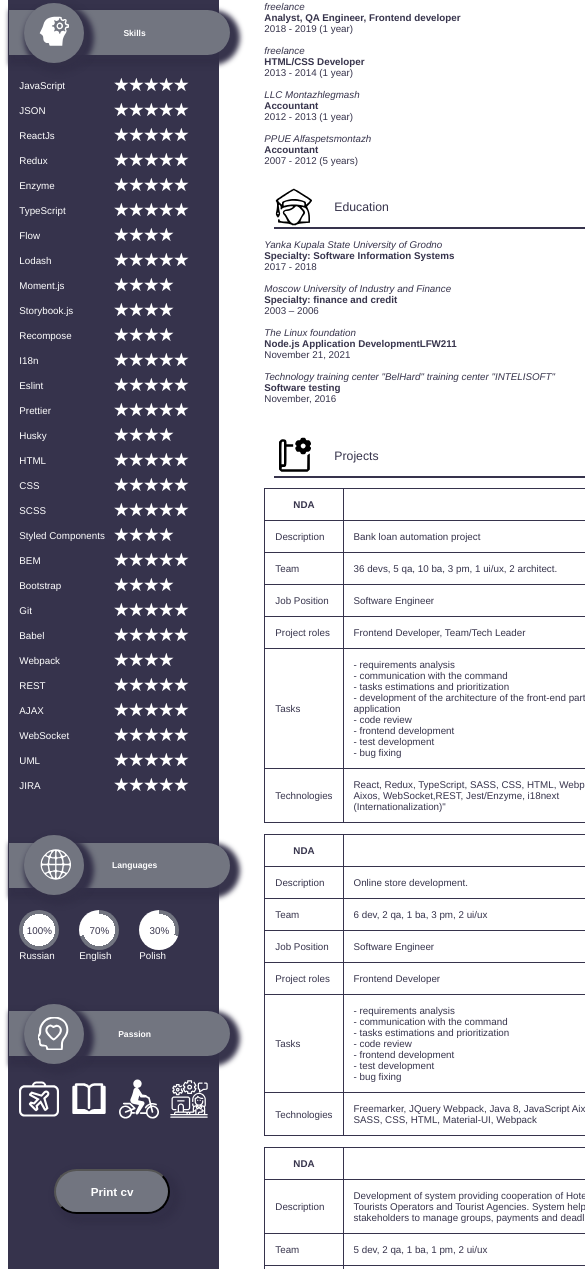
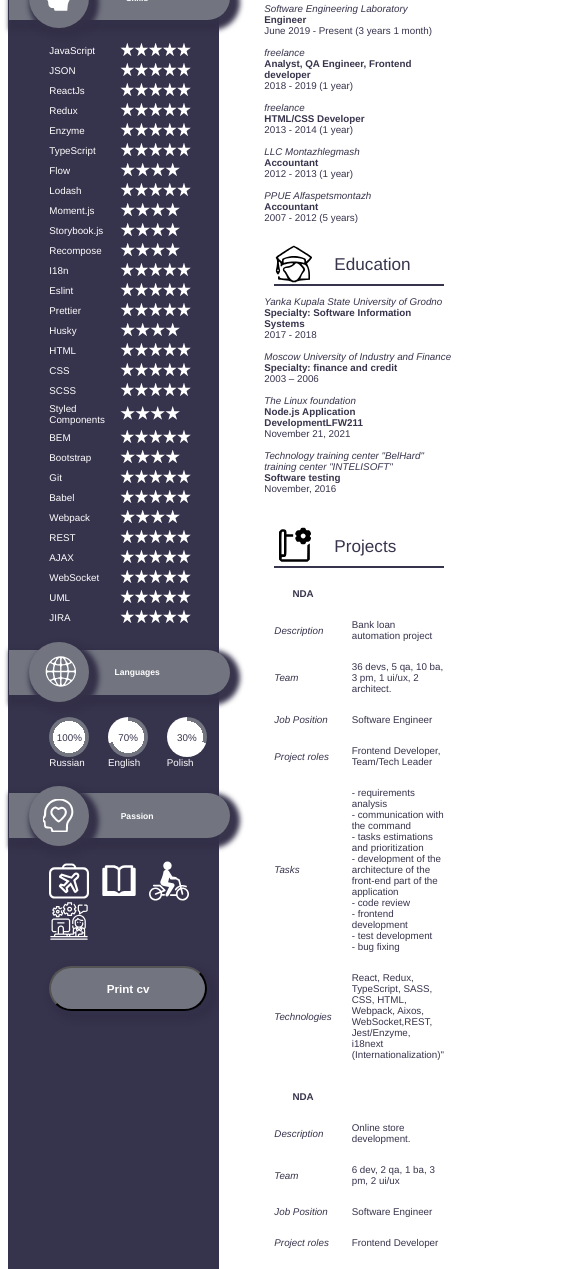
Before and after one commit to AlexKelle/alexandra-kelle-cv, a website: page index.html in a window 390 px wide. Shown: the part 400-1669 px from the top of the page, 585 px wide, since content can reach past the window. Drawn offline with Linux system fonts and the light colour scheme.

Commit message:
refactor: style refactoring

```diff
--- a/index.html
+++ b/index.html
@@ -36,6 +36,7 @@
           <div class="contact__separator">
             <h2 class="separator__title">Contacts</h2>
           </div>
+          <div class="contact__items-container">
             <div class="contact__item">
               <img src="./assets/phone.svg" alt="phone" class="contact__img">
               <a href="tel:698597593" aria-label="6 9 8. 5 9 7. 5 9 3.">(+48) 698-597-593</a>
@@ -54,6 +55,7 @@
                 aria-label="https://www.linkedin.com/in/alexandra-kelle/" target="_blank">
                 LinkedIn
               </a>
+            </div>
           </div>
         </article>
         <article class="skills__container">
@@ -517,23 +519,23 @@
                 <th>NDA</th>
                 <th></th>
                 <tr>
-                  <td>Description</td>
+                  <td><em>Description</em></td>
                   <td>Bank loan automation project</td>
                 </tr>
                 <tr>
-                  <td>Team</td>
+                  <td><em>Team</em></td>
                   <td> 36 devs, 5 qa, 10 ba, 3 pm, 1 ui/ux, 2 architect.</td>
                 </tr>
                 <tr>
-                  <td>Job Position</td>
+                  <td><em>Job Position</em></td>
                   <td>Software Engineer</td>
                 </tr>
                 <tr>
-                  <td>Project roles</td>
+                  <td><em>Project roles</em></td>
                   <td>Frontend Developer, Team/Tech Leader</td>
                 </tr>
                 <tr>
-                  <td>Tasks</td>
+                  <td><em>Tasks</em></td>
                   <td>
                     - requirements analysis<br>
                     - communication with the command<br>
@@ -546,7 +548,7 @@
                   </td>
                 </tr>
                 <tr>
-                  <td>Technologies</td>
+                  <td><em>Technologies</em></td>
                   <td>React, Redux, TypeScript, SASS, CSS, HTML, Webpack, Aixos,
                     WebSocket,REST, Jest/Enzyme, i18next (Internationalization)"</td>
                 </tr>
@@ -556,25 +558,25 @@
                 <th>NDA</th>
                 <th></th>
                 <tr>
-                  <td>Description</td>
+                  <td><em>Description</em></td>
                   <td>Online store development.
                   </td>
                 </tr>
                 <tr>
-                  <td>Team</td>
+                  <td><em>Team</em></td>
                   <td>6 dev, 2 qa, 1 ba, 3 pm, 2 ui/ux
                   </td>
                 </tr>
                 <tr>
-                  <td>Job Position</td>
+                  <td><em>Job Position</em></td>
                   <td>Software Engineer</td>
                 </tr>
                 <tr>
-                  <td>Project roles</td>
+                  <td><em>Project roles</em></td>
                   <td>Frontend Developer</td>
                 </tr>
                 <tr>
-                  <td>Tasks</td>
+                  <td><em>Tasks</em></td>
                   <td>
                     - requirements analysis<br>
                     - communication with the command<br>
@@ -586,7 +588,7 @@
                   </td>
                 </tr>
                 <tr>
-                  <td>Technologies</td>
+                  <td><em>Technologies</em></td>
                   <td>Freemarker, JQuery Webpack, Java 8, JavaScript
                     Aixos, SASS, CSS, HTML, Material-UI, Webpack</td>
                 </tr>
@@ -596,26 +598,26 @@
                 <th>NDA</th>
                 <th></th>
                 <tr>
-                  <td>Description</td>
+                  <td><em>Description</em></td>
                   <td>Development of system providing cooperation of Hotels, Tourists Operators and Tourist Agencies.
                     System helps
                     stakeholders to manage groups, payments and deadlines.
                   </td>
                 </tr>
                 <tr>
-                  <td>Team</td>
+                  <td><em>Team</em></td>
                   <td>5 dev, 2 qa, 1 ba, 1 pm, 2 ui/ux</td>
                 </tr>
                 <tr>
-                  <td>Job Position</td>
+                  <td><em>Job Position</em></td>
                   <td>Software Engineer</td>
                 </tr>
                 <tr>
-                  <td>Project roles</td>
+                  <td><em>Project roles</em></td>
                   <td>Frontend Developer</td>
                 </tr>
                 <tr>
-                  <td>Tasks</td>
+                  <td><em>Tasks</em></td>
                   <td>
                     - requirements analysis<br>
                     - communication with the command<br>
@@ -627,7 +629,7 @@
                   </td>
                 </tr>
                 <tr>
-                  <td>Technologies</td>
+                  <td><em>Technologies</em></td>
                   <td>
                     React, Redux, Flow, Webpack, Java 8
                     Aixos, CSS, HTML, Material-UI, Webpack, REST
@@ -639,24 +641,24 @@
                 <th>NDA</th>
                 <th></th>
                 <tr>
-                  <td>Description</td>
+                  <td><em>Description</em></td>
                   <td>Development of web-platform for international realty Investments based on blockchain principles.
                   </td>
                 </tr>
                 <tr>
-                  <td>Team</td>
+                  <td><em>Team</em></td>
                   <td>4 dev (+ 2 dev), 1 ba, 1 pm, 1 ux/ui designer, 1 qa (+ 1 qa), 1 architect</td>
                 </tr>
                 <tr>
-                  <td>Job Position</td>
+                  <td><em>Job Position</em></td>
                   <td>Software Engineer</td>
                 </tr>
                 <tr>
-                  <td>Project roles</td>
+                  <td><em>Project roles</em></td>
                   <td>Frontend Developer</td>
                 </tr>
                 <tr>
-                  <td>Tasks</td>
+                  <td><em>Tasks</em></td>
                   <td>
                     - requirements analysis<br>
                     - communication with the command<br>
@@ -668,7 +670,7 @@
                   </td>
                 </tr>
                 <tr>
-                  <td>Technologies</td>
+                  <td><em>Technologies</em></td>
                   <td>
                     React, Aixos, Redux, Flow, Jest/Enzyme, i18next, Ant design, REST
                   </td>
@@ -679,27 +681,27 @@
                 <th>NDA</th>
                 <th></th>
                 <tr>
-                  <td>Description</td>
+                  <td><em>Description</em></td>
                   <td>Development of the system providing interaction of owners of a photography Studio and its clients.
                     The system helps to
                     effectively interact with customers, effectively use the working time of the Studio and its space.
                   </td>
                 </tr>
                 <tr>
-                  <td>Team</td>
+                  <td><em>Team</em></td>
                   <td>2 dev, 1 qa, 1 ba, 1 pm, 1 ui/ux
                   </td>
                 </tr>
                 <tr>
-                  <td>Job Position</td>
+                  <td><em>Job Position</em></td>
                   <td>Software Engineer</td>
                 </tr>
                 <tr>
-                  <td>Project roles</td>
+                  <td><em>Project roles</em></td>
                   <td>Frontend Developer</td>
                 </tr>
                 <tr>
-                  <td>Tasks</td>
+                  <td><em>Tasks</em></td>
                   <td>
                     - requirements analysis<br>
                     - communication with the command<br>
@@ -711,7 +713,7 @@
                   </td>
                 </tr>
                 <tr>
-                  <td>Technologies</td>
+                  <td><em>Technologies</em></td>
                   <td>
                     React, Redux, Webpack, Java 8
                   </td>
@@ -722,24 +724,24 @@
                 <th>NDA</th>
                 <th></th>
                 <tr>
-                  <td>Description</td>
+                  <td><em>Description</em></td>
                   <td>Online store development.</td>
                 </tr>
                 <tr>
-                  <td>Team</td>
+                  <td><em>Team</em></td>
                   <td>2 dev, 1 qa, 1pm, 1 ui/ux
                   </td>
                 </tr>
                 <tr>
-                  <td>Job Position</td>
+                  <td><em>Job Position</em></td>
                   <td>Data analyst, QA</td>
                 </tr>
                 <tr>
-                  <td>Project roles</td>
+                  <td><em>Project roles</em></td>
                   <td>Data analyst, QA</td>
                 </tr>
                 <tr>
-                  <td>Tasks</td>
+                  <td><em>Tasks</em></td>
                   <td>
                     - test development<br>
                     - data analysis<br>
@@ -747,7 +749,7 @@
                   </td>
                 </tr>
                 <tr>
-                  <td>Technologies</td>
+                  <td><em>Technologies</em></td>
                   <td>
                     JavaScrip, HTML,CSS, Java
                   </td>
--- a/style/index.css
+++ b/style/index.css
@@ -2,7 +2,7 @@
   --dark: #1c1c1ceb;
   --light: #ffffff;
   --grey: #727580;
-  --fs-big: 1.25em;
+  --fs-big: 1.75em;
   --fs-middle: 1.125em;
   --fs-regular: 0.875em;
   --fs-small: 0.7em;
@@ -10,12 +10,16 @@
   --radius: 4rem;
   --small-radius: 1rem;
   --left-width-780: 210px;
-  --separator-left: 15px;
+  --left-art-container-mr-bt: 25px;
+  --separator-left: 20px;
   --separator-height: 55px;
   --separator-before-size: 80px;
-  --separator-title-mr: 30px;
+  --separator-title-mr: 35px;
   --separator-radius: 50%;
   --separator-min-width: 265px;
+  --items-container-mr: 40px;
+  --items-container-width: 75%;
+  --item-mr: 5px;
   --donut-size: 60px;
 }
 
@@ -26,6 +30,7 @@ body {
 
 h1 {
   font-size: var(--fs-big);
+  margin-bottom: 0;
 }
 
 h2 {
@@ -38,7 +43,6 @@ h2 h1, h2 {
 
 .container {
   width: 95vw;
-  min-width: 620px;
   font-family: Helvetica;
   background-color: var(--light);
 }
@@ -79,6 +83,7 @@ footer {
 /* ***************** name ***************** */
 .name {
   width: 70%;
+  min-width: 250px;
   display: flex;
   flex-direction: column;
   position: relative;
@@ -142,7 +147,7 @@ footer {
 
 /* ***************** contacts ***************** */
 .contact__container {
-  margin-bottom: 50px;
+  margin-bottom: var(--left-art-container-mr-bt);
 }
 
 .contact__separator {
@@ -170,10 +175,17 @@ footer {
   background: var(--grey) url(../assets/contact.svg) center no-repeat;
 }
 
+.contact__items-container {
+  width: var(--items-container-width);
+  display: flex;
+  flex-direction: column;
+  margin-left: var(--items-container-mr);
+}
+
 .contact__item {
   display: flex;
   align-items: center;
-  margin: 10px;
+  margin-bottom: var(--item-mr);
 }
 
 .contact__item a {
@@ -182,7 +194,7 @@ footer {
 }
 
 .contact__img {
-  width: 2rem;
+  width: 1.75em;
   margin-right: 10px;
   border-radius: var(--separator-radius);
   background-color: var(--light);
@@ -190,7 +202,7 @@ footer {
 
 /* ***************** skills ***************** */
 .skills__container {
-  margin-bottom: 50px;
+  margin-bottom: var(--left-art-container-mr-bt);
 }
 
 .skills__separator {
@@ -220,7 +232,9 @@ footer {
 
 .skill__items-container {
   height: 236px;
+  width: var(--items-container-width);
   overflow-y: scroll;
+  margin-left: var(--items-container-mr);
 }
 
 .skill__item {
@@ -228,7 +242,7 @@ footer {
   display: flex;
   justify-content: space-around;
   align-items: center;
-  margin: 10px;
+  margin-bottom: var(--item-mr);
 }
 
 .skill__label {
@@ -252,7 +266,7 @@ footer {
 
 /* ***************** languages ***************** */
 .languages__container {
-  margin-bottom: 50px;
+  margin-bottom: var(--left-art-container-mr-bt);
 }
 
 .languages__separator {
@@ -280,21 +294,17 @@ footer {
   background: var(--grey) url(../assets/globe.svg) center no-repeat;
 }
 
-.languages__item {
+.languages__items-container {
+  width: var(--items-container-width);
   display: flex;
-  flex-direction: column;
-}
-
-.languages__items-container {
-  display: flex;
-  justify-content: flex-start;
+  justify-content: space-between;
   align-items: center;
+  margin-left: var(--items-container-mr);
 }
 
 .languages__item {
   display: flex;
   flex-direction: column;
-  margin: 0 10px;
 }
 
 .donut {
@@ -319,7 +329,7 @@ footer {
 
 /* ***************** passion ***************** */
 .passion__container {
-  margin-bottom: 50px;
+  margin-bottom: var(--left-art-container-mr-bt);
 }
 
 .passion__separator {
@@ -348,23 +358,25 @@ footer {
 }
 
 .passion__item-container {
+  width: var(--items-container-width);
   display: flex;
   justify-content: flex-start;
   align-items: center;
+  margin-left: var(--items-container-mr);
 }
 
 .passion__img {
   width: var(--donut-size);
-  margin-left: 10px;
+  margin-right: 10px;
 }
 
 .print__separator {
   height: var(--separator-height);
-  width: 55%;
+  width: var(--items-container-width);
   display: flex;
   justify-content: center;
   align-items: center;
-  margin-left: var(--separator-height);
+  margin-left: var(--items-container-mr);
   margin-bottom: calc(var(--separator-height)/2);
   color: var(--light);
   background-color: var(--grey);
@@ -379,7 +391,7 @@ footer {
 /* ************************* section-right ************************* */
 .info__container {
   height: calc(100% + 15px);
-  width: 95%;
+  /* width: 95%; */
   padding-left: 45px;
   position: absolute;
   overflow-y: scroll;
@@ -426,12 +438,15 @@ footer {
 .education__text {}
 
 /* ***************** projects ***************** */
-table {
+.projects {
+  margin-bottom: 10px;
+}
+
+.table {
   width: 95%;
 }
 
 table, th, td {
-  border: 1px solid var(--dark);
   border-collapse: collapse;
   padding: 10px;
 }
@@ -478,9 +493,16 @@ table, th, td {
     min-width: var(--left-width-780);
   }
 
+  .section-left {
+    min-width: var(--left-width-780);
+  }
+
   .section-left, .section-right {
     font-size: var(--fs-small);
-    min-width: var(--left-width-780);
+  }
+
+  .contact__img {
+    width: 1.2rem;
   }
 
   .clip-star {
@@ -488,12 +510,19 @@ table, th, td {
     width: 15px;
   }
 
-  .contact__img {
-    width: 1.2rem;
+  .passion__item-container {
+    flex-wrap: wrap;
   }
 }
 
 @media print {
+  :root {
+    --dark: #322f48f9;
+    --separator-height: 45px;
+    --separator-before-size: 60px;
+    --donut-size: 40px;
+  }
+
   body {
     -webkit-print-color-adjust: exact;
     font-size: var(--fs-regular);
@@ -503,8 +532,23 @@ table, th, td {
     font-size: var(--fs-middle);
   }
 
-  .section-left, .avatar, .name {
-    width: 45%;
+  .skill__items-container {
+    height: auto;
+    overflow-y: visible;
+  }
+
+  .info__container {
+    height: auto;
+    position: relative;
+    overflow-y: visible;
+    left: 0;
+    top: 0;
+    border-top-left-radius: 0;
+    border-bottom-left-radius: 0;
+  }
+
+  .section-left {
+    min-width: var(--left-width-780);
   }
 
   .section-right {
@@ -512,17 +556,20 @@ table, th, td {
     font-size: var(--fs-regular);
   }
 
-  .skill__items-container {
-    height: auto;
-    overflow-y: visible;
+  .section-left, .section-right {
+    font-size: var(--fs-small);
   }
 
-  .info__container {
-    position: relative;
-    overflow-y: visible;
+  .contact__img {
+    width: 1.2rem;
   }
 
-  .passion__img {
-    width: 50px;
+  .clip-star {
+    height: 15px;
+    width: 15px;
+  }
+
+  .passion__item-container {
+    flex-wrap: wrap;
   }
 }
```
Lines whose indentation alone changed are shown as unchanged.
